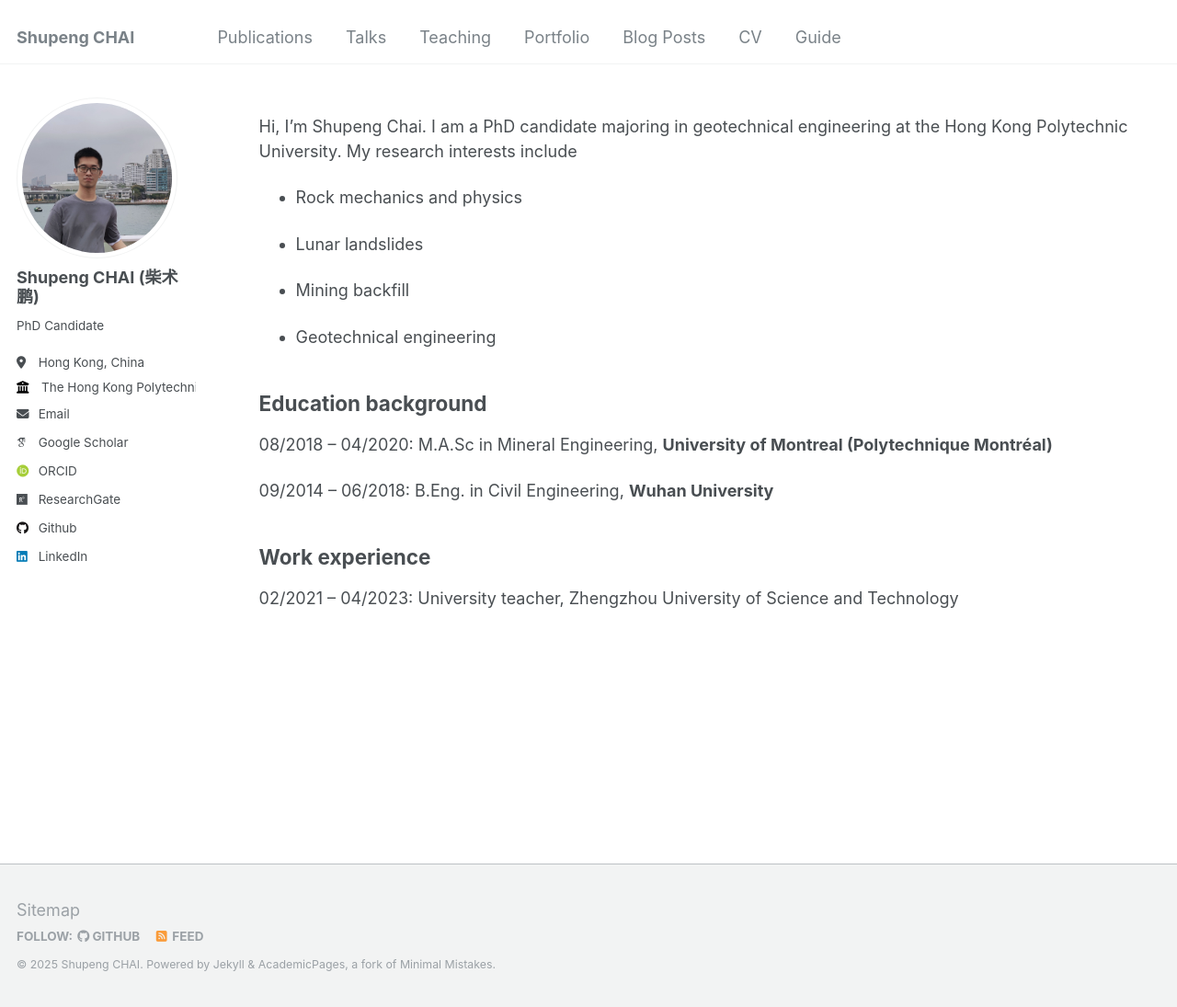
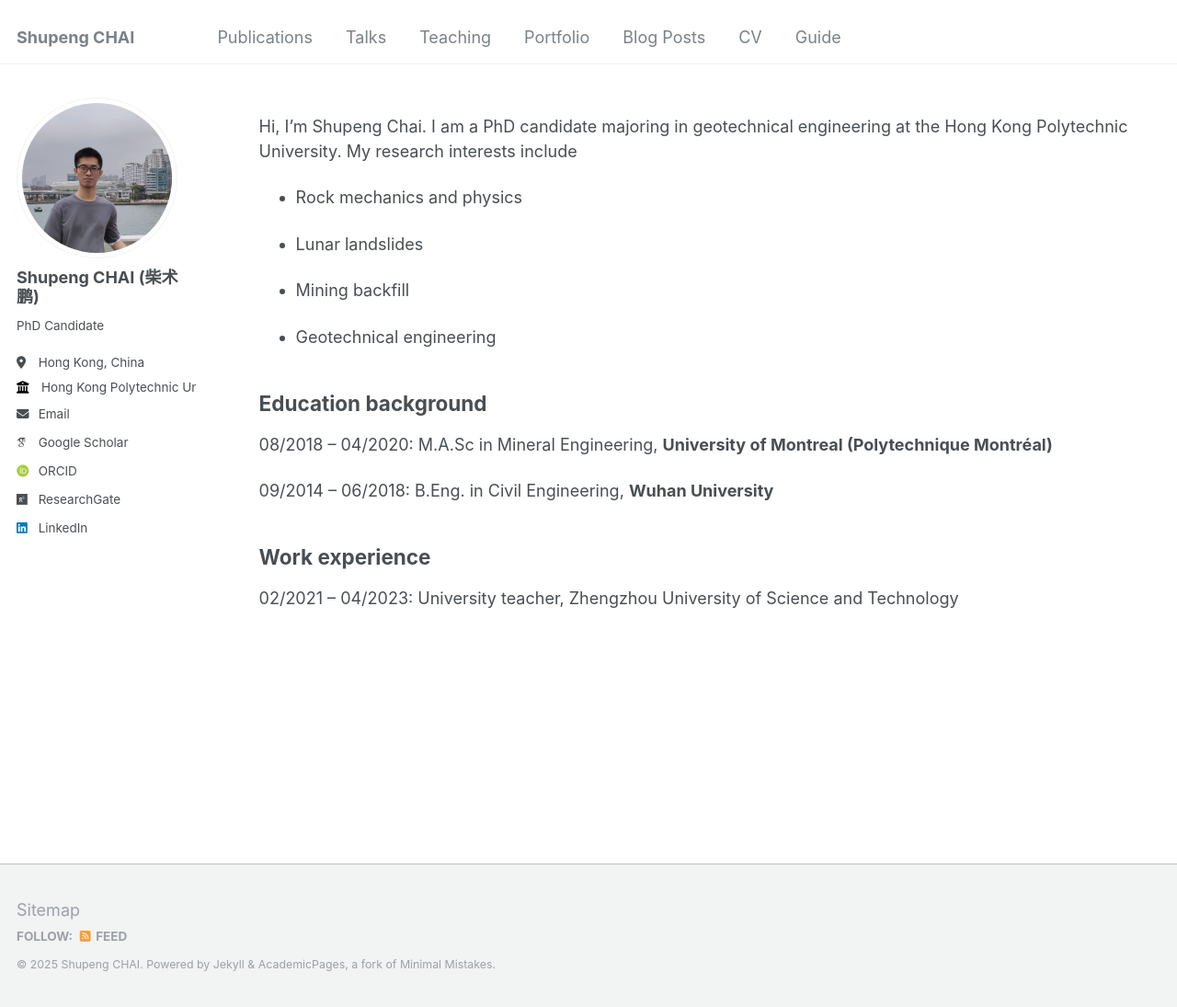
Before and after one commit to spchai/spchai.github.io, a Jekyll site: the page built from _pages/about.md, in a window 1280 px wide and 1095 px high. Shown: the whole window at 92% size. Built offline with Jekyll 4.4.1, drawn with Linux system fonts in a browser that asks for light colours; some web fonts are replaced.

Commit message:
Update _config.yml

```diff
--- a/_config.yml
+++ b/_config.yml
@@ -26,7 +26,7 @@ author:
   pronouns         : # example: "she/her"
   bio              : "PhD Candidate"
   location         : "Hong Kong, China"
-  employer         : "The Hong Kong Polytechnic University"
+  employer         : "Hong Kong Polytechnic University"
   uri              : # URL
   email            : "shupeng.chai@connect.polyu.hk"
 
@@ -43,7 +43,7 @@ author:
   bitbucket        : # Username - Update with your username on the site
   codepen          : # Username
   dribbble         : # Username
-  github           : "spchai"
+  github           : # Username
   kaggle           : # Username
   stackoverflow    : # User number or user number and name (i.e., use "1" or "1/jeff-atwood")
 
```
